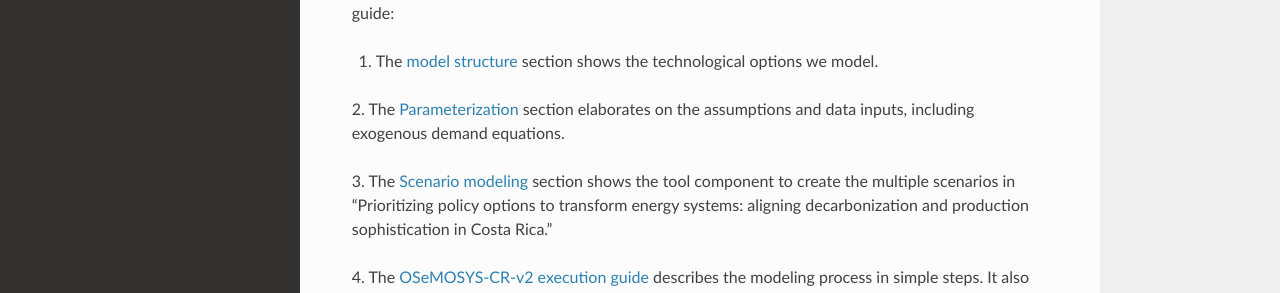
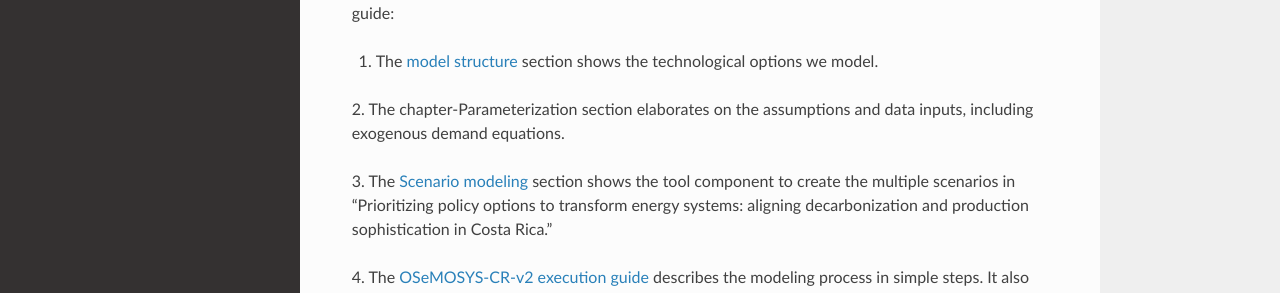
Before and after one commit to EPERLab/osemosys-cr-v2, a Sphinx documentation site: the page built from docs/source/Overview.rst, in a window 1280 px wide and 900 px high, scrolled down 996 px. Shown: the part 397-690 px from the top of the window. Built offline with Sphinx 7.4.7 and the Read the Docs theme 2.0.0, drawn with Linux system fonts in a browser that asks for light colours; some of the changed lines change nothing that is shown.

Commit message:
Nueva version

```diff
--- a/docs/source/Overview.rst
+++ b/docs/source/Overview.rst
@@ -48,7 +48,7 @@ scenario creation guide:
 
 1.	The :ref:`model structure <chapter-ModelStructure>` section shows the technological options we model.
 
-2. The :ref:`chapter-Parameterization` section elaborates on the assumptions and data inputs,
+2. The _`chapter-Parameterization` section elaborates on the assumptions and data inputs,
 including exogenous demand equations.
 
 3. The :ref:`chapter-ScenarioModeling` section shows the tool component to create the
```
